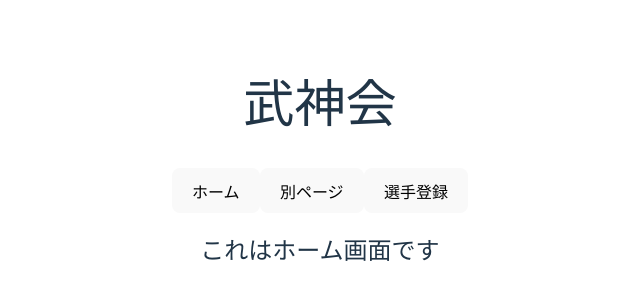
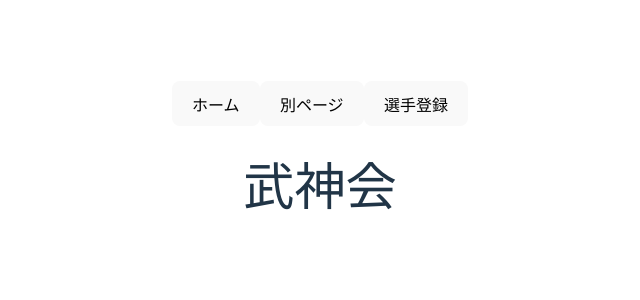
Before and after one commit to yuasakoki/Bushin, a Vue app: page / in a window 1280 px wide. Shown: the part 234-534 px from the top of the page, without its empty margins (320-960 px from the left). Built offline with nearby package versions, Linux system fonts and the light colour scheme.

Commit message:
タイトルの移動

```diff
--- a/src/App.vue
+++ b/src/App.vue
@@ -1,6 +1,5 @@
 <template>
   <div id="app">
-    <h1>武神会</h1>
     <!-- <input v-model="name" placeholder="名前を入力" />
     <p>こんにちは、{{ name }}さん！</p> -->
     <button @click="currentPage = 'home'">ホーム</button>
--- a/src/components/Home.vue
+++ b/src/components/Home.vue
@@ -1,5 +1,5 @@
 <template>
   <div>
-    <h2>これはホーム画面です</h2>
+    <h1>武神会</h1>
   </div>
 </template>
```
